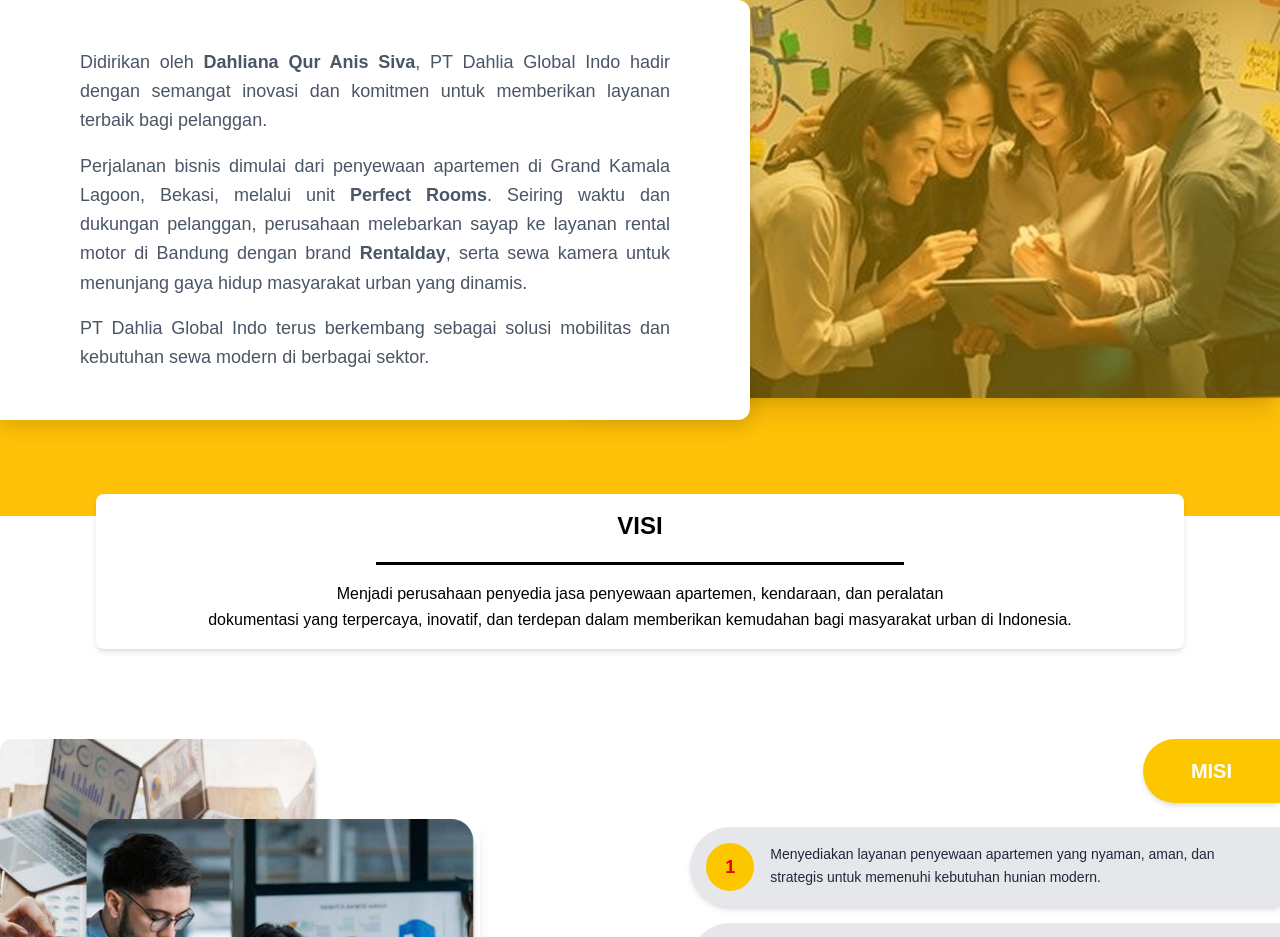
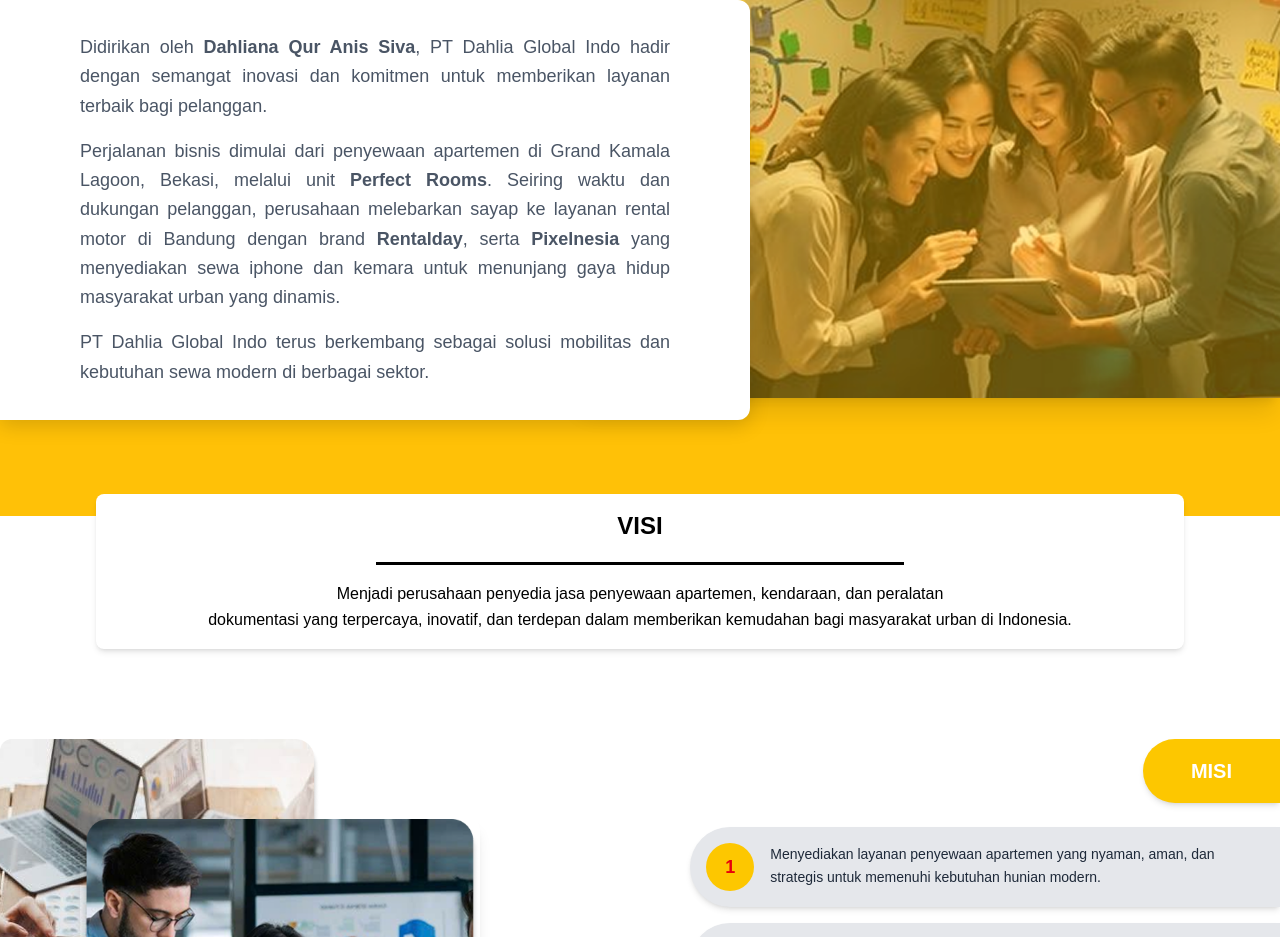
Before and after one commit to ithodev24/client-companyprofile, a Next.js app: page /TentangKami in a window 1280 px wide. Shown: the part 800-1737 px from the top of the page. Built offline with nearby package versions, Linux system fonts and the light colour scheme.

Commit message:
up: revisi

```diff
--- a/app/components/Sejarah.js
+++ b/app/components/Sejarah.js
@@ -23,7 +23,7 @@ export default function Sejarah() {
               Didirikan oleh <strong>Dahliana Qur Anis Siva</strong>, PT Dahlia Global Indo hadir dengan semangat inovasi dan komitmen untuk memberikan layanan terbaik bagi pelanggan.
             </p>
             <p className="text-gray-600 text-sm sm:text-base md:text-lg lg:text-l text-justify leading-relaxed mt-2 sm:mt-3 md:mt-4 lg:mt-4">
-              Perjalanan bisnis dimulai dari penyewaan apartemen di Grand Kamala Lagoon, Bekasi, melalui unit <strong>Perfect Rooms</strong>. Seiring waktu dan dukungan pelanggan, perusahaan melebarkan sayap ke layanan rental motor di Bandung dengan brand <strong>Rentalday</strong>, serta sewa kamera untuk menunjang gaya hidup masyarakat urban yang dinamis.
+              Perjalanan bisnis dimulai dari penyewaan apartemen di Grand Kamala Lagoon, Bekasi, melalui unit <strong>Perfect Rooms</strong>. Seiring waktu dan dukungan pelanggan, perusahaan melebarkan sayap ke layanan rental motor di Bandung dengan brand <strong>Rentalday</strong>, serta <strong>Pixelnesia</strong> yang menyediakan sewa iphone dan kemara untuk menunjang gaya hidup masyarakat urban yang dinamis.
             </p>
             <p className="text-gray-600 text-sm sm:text-base md:text-lg lg:text-l text-justify leading-relaxed mt-2 sm:mt-3 md:mt-4 lg:mt-4">
               PT Dahlia Global Indo terus berkembang sebagai solusi mobilitas dan kebutuhan sewa modern di berbagai sektor.
```
